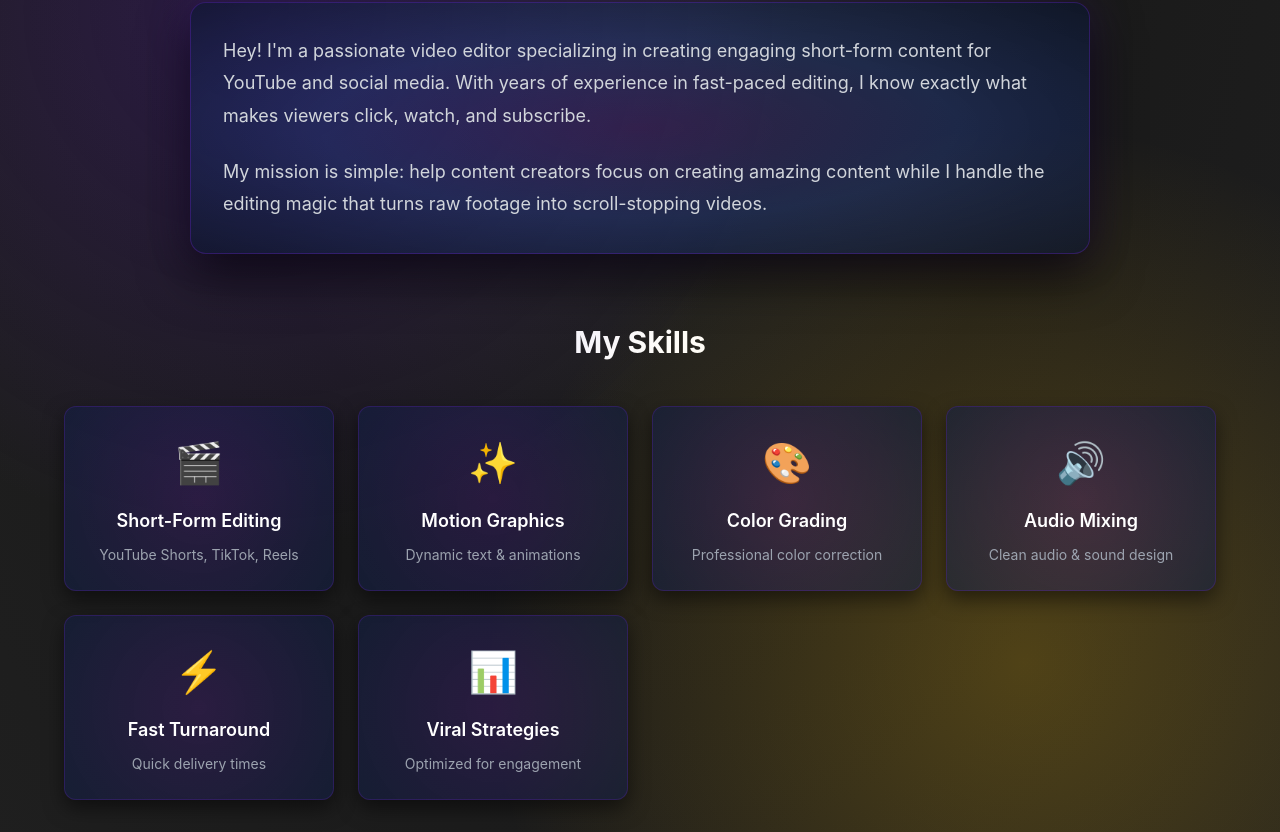
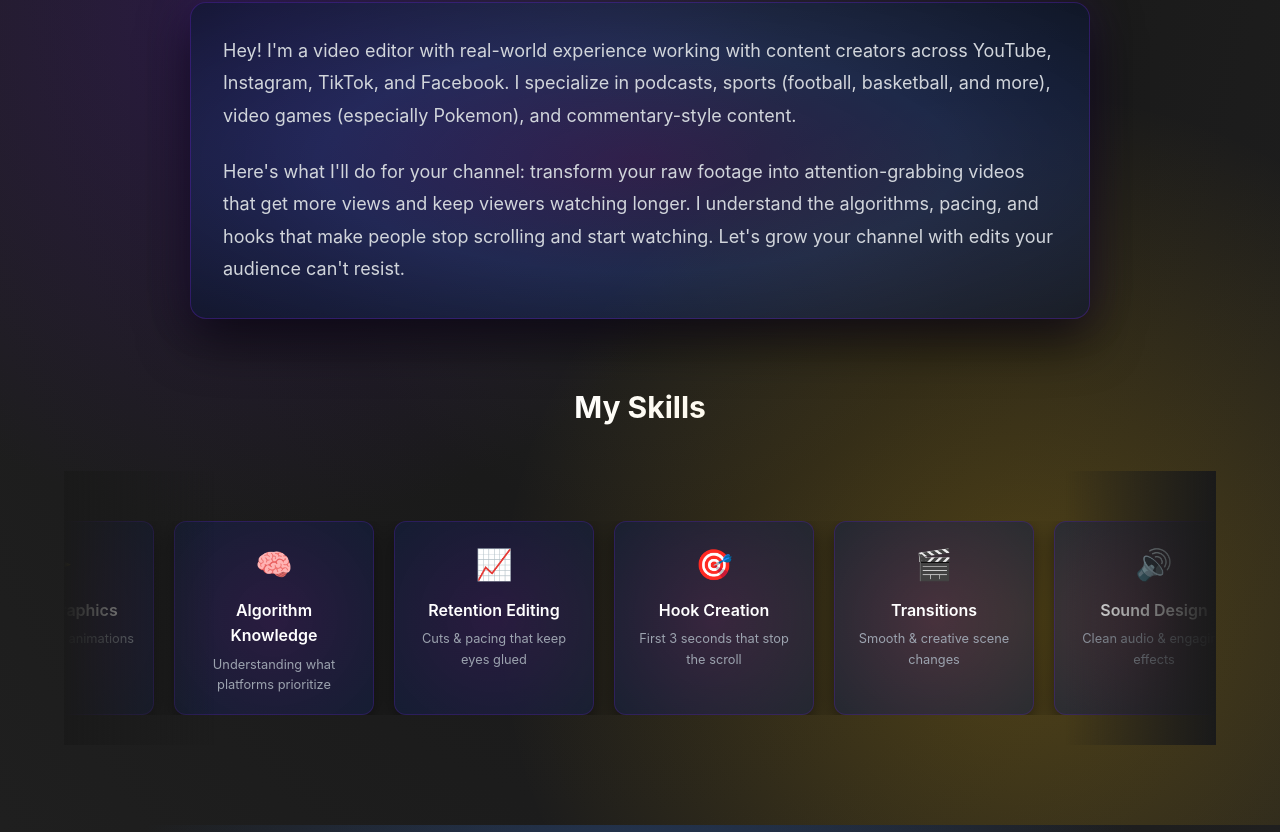
Before and after one commit to adxmrxk/Video-Editing-Portfolio, an Angular app: page / in a window 1280 px wide. Shown: the part 1008-1840 px from the top of the page. Built offline with nearby package versions, Linux system fonts and the light colour scheme.

Commit message:
Work on About me section, add more blue to certain areas on other parts of page

```diff
--- a/src/app/components/about/about.component.css
+++ b/src/app/components/about/about.component.css
@@ -62,15 +62,63 @@
   margin-bottom: 40px;
 }
 
-.skills-grid {
-  display: grid;
-  grid-template-columns: repeat(auto-fit, minmax(250px, 1fr));
-  gap: 24px;
+.skills-carousel-container {
+  position: relative;
+  overflow-x: hidden;
+  overflow-y: visible;
+  padding: 50px 0 30px 0;
+}
+
+.skills-carousel-container::before,
+.skills-carousel-container::after {
+  content: '';
+  position: absolute;
+  top: 0;
+  bottom: 0;
+  width: 150px;
+  z-index: 2;
+  pointer-events: none;
+}
+
+.skills-carousel-container::before {
+  left: 0;
+  background: linear-gradient(to right, rgba(26, 26, 26, 1) 0%, rgba(26, 26, 26, 0) 100%);
+}
+
+.skills-carousel-container::after {
+  right: 0;
+  background: linear-gradient(to left, rgba(26, 26, 26, 1) 0%, rgba(26, 26, 26, 0) 100%);
+}
+
+.skills-carousel {
+  display: flex;
+  overflow: hidden;
+}
+
+.skills-track {
+  display: flex;
+  gap: 20px;
+  animation: scroll 30s linear infinite;
+  flex-shrink: 0;
+  padding-right: 20px;
+}
+
+@keyframes scroll {
+  0% {
+    transform: translateX(0);
+  }
+  100% {
+    transform: translateX(-100%);
+  }
+}
+
+.skills-carousel:hover .skills-track {
+  animation-play-state: paused;
 }
 
 .skill-card {
   background: radial-gradient(circle at center, rgba(76, 29, 149, 0.3) 0%, rgba(15, 31, 74, 0.5) 100%);
-  padding: 24px;
+  padding: 18px;
   border-radius: 12px;
   text-align: center;
   transition: all 0.3s ease;
@@ -78,27 +126,29 @@
   box-shadow: 0 8px 20px rgba(0, 0, 0, 0.5);
   position: relative;
   z-index: 1;
+  min-width: 200px;
+  max-width: 200px;
+  flex-shrink: 0;
 }
 
 .skill-card:hover {
   background: radial-gradient(circle at center, rgba(249, 115, 22, 0.4) 0%, rgba(234, 179, 8, 0.3) 50%, rgba(91, 33, 182, 0.4) 100%);
-  transform: scale(1.05);
   border: 1px solid rgba(249, 115, 22, 0.6);
   box-shadow: 0 15px 40px rgba(249, 115, 22, 0.5);
 }
 
 .skill-icon {
-  font-size: 2.5rem;
-  margin-bottom: 12px;
+  font-size: 1.875rem;
+  margin-bottom: 10px;
 }
 
 .skill-card h4 {
-  font-size: 1.125rem;
+  font-size: 1rem;
   font-weight: 600;
-  margin-bottom: 8px;
+  margin-bottom: 6px;
 }
 
 .skill-card p {
   color: #9ca3af;
-  font-size: 0.875rem;
+  font-size: 0.8rem;
 }
--- a/src/app/components/about/about.component.html
+++ b/src/app/components/about/about.component.html
@@ -6,21 +6,24 @@
 
     <div class="about-content">
       <p>
-        Hey! I'm a passionate video editor specializing in creating engaging short-form content for YouTube and social media.
-        With years of experience in fast-paced editing, I know exactly what makes viewers click, watch, and subscribe.
+        Hey! I'm a video editor with real-world experience working with content creators across YouTube, Instagram, TikTok, and Facebook.
+        I specialize in podcasts, sports (football, basketball, and more), video games (especially Pokemon), and commentary-style content.
       </p>
       <p>
-        My mission is simple: help content creators focus on creating amazing content while I handle the editing magic that turns raw footage into scroll-stopping videos.
+        Here's what I'll do for your channel: transform your raw footage into attention-grabbing videos that get more views and keep viewers watching longer.
+        I understand the algorithms, pacing, and hooks that make people stop scrolling and start watching. Let's grow your channel with edits your audience can't resist.
       </p>
     </div>
 
     <div class="skills-section">
       <h3 class="skills-title">My Skills</h3>
-      <div class="skills-grid">
+      <div class="skills-carousel-container">
+        <div class="skills-carousel">
+          <div class="skills-track">
             <div class="skill-card">
-          <div class="skill-icon">🎬</div>
-          <h4>Short-Form Editing</h4>
-          <p>YouTube Shorts, TikTok, Reels</p>
+              <div class="skill-icon">📱</div>
+              <h4>Multi-Platform Optimization</h4>
+              <p>Perfect formatting for every platform</p>
             </div>
 
             <div class="skill-card">
@@ -30,27 +33,102 @@
             </div>
 
             <div class="skill-card">
+              <div class="skill-icon">🧠</div>
+              <h4>Algorithm Knowledge</h4>
+              <p>Understanding what platforms prioritize</p>
+            </div>
+
+            <div class="skill-card">
+              <div class="skill-icon">📈</div>
+              <h4>Retention Editing</h4>
+              <p>Cuts & pacing that keep eyes glued</p>
+            </div>
+
+            <div class="skill-card">
+              <div class="skill-icon">🎯</div>
+              <h4>Hook Creation</h4>
+              <p>First 3 seconds that stop the scroll</p>
+            </div>
+
+            <div class="skill-card">
+              <div class="skill-icon">🎬</div>
+              <h4>Transitions</h4>
+              <p>Smooth & creative scene changes</p>
+            </div>
+
+            <div class="skill-card">
+              <div class="skill-icon">🔊</div>
+              <h4>Sound Design</h4>
+              <p>Clean audio & engaging effects</p>
+            </div>
+
+            <div class="skill-card">
               <div class="skill-icon">🎨</div>
               <h4>Color Grading</h4>
               <p>Professional color correction</p>
             </div>
 
             <div class="skill-card">
-          <div class="skill-icon">🔊</div>
-          <h4>Audio Mixing</h4>
-          <p>Clean audio & sound design</p>
+              <div class="skill-icon">📖</div>
+              <h4>Storytelling & Pacing</h4>
+              <p>Engaging narrative flow</p>
+            </div>
+          </div>
+          <div class="skills-track" aria-hidden="true">
+            <div class="skill-card">
+              <div class="skill-icon">📱</div>
+              <h4>Multi-Platform Optimization</h4>
+              <p>Perfect formatting for every platform</p>
             </div>
 
             <div class="skill-card">
-          <div class="skill-icon">⚡</div>
-          <h4>Fast Turnaround</h4>
-          <p>Quick delivery times</p>
+              <div class="skill-icon">✨</div>
+              <h4>Motion Graphics</h4>
+              <p>Dynamic text & animations</p>
             </div>
 
             <div class="skill-card">
-          <div class="skill-icon">📊</div>
-          <h4>Viral Strategies</h4>
-          <p>Optimized for engagement</p>
+              <div class="skill-icon">🧠</div>
+              <h4>Algorithm Knowledge</h4>
+              <p>Understanding what platforms prioritize</p>
+            </div>
+
+            <div class="skill-card">
+              <div class="skill-icon">📈</div>
+              <h4>Retention Editing</h4>
+              <p>Cuts & pacing that keep eyes glued</p>
+            </div>
+
+            <div class="skill-card">
+              <div class="skill-icon">🎯</div>
+              <h4>Hook Creation</h4>
+              <p>First 3 seconds that stop the scroll</p>
+            </div>
+
+            <div class="skill-card">
+              <div class="skill-icon">🎬</div>
+              <h4>Transitions</h4>
+              <p>Smooth & creative scene changes</p>
+            </div>
+
+            <div class="skill-card">
+              <div class="skill-icon">🔊</div>
+              <h4>Sound Design</h4>
+              <p>Clean audio & engaging effects</p>
+            </div>
+
+            <div class="skill-card">
+              <div class="skill-icon">🎨</div>
+              <h4>Color Grading</h4>
+              <p>Professional color correction</p>
+            </div>
+
+            <div class="skill-card">
+              <div class="skill-icon">📖</div>
+              <h4>Storytelling & Pacing</h4>
+              <p>Engaging narrative flow</p>
+            </div>
+          </div>
         </div>
       </div>
     </div>
--- a/src/app/components/contact/contact.component.css
+++ b/src/app/components/contact/contact.component.css
@@ -13,7 +13,8 @@
   right: 0;
   bottom: 0;
   background: radial-gradient(circle at 40% 30%, rgba(91, 33, 182, 0.35) 0%, transparent 50%),
-              radial-gradient(circle at 60% 70%, rgba(249, 115, 22, 0.3) 0%, transparent 50%);
+              radial-gradient(circle at 60% 70%, rgba(249, 115, 22, 0.3) 0%, transparent 50%),
+              radial-gradient(circle at 20% 80%, rgba(59, 130, 246, 0.4) 0%, transparent 50%);
   pointer-events: none;
 }
 
@@ -39,7 +40,7 @@
   border-radius: 20px;
   padding: 48px;
   border: 2px solid rgba(91, 33, 182, 0.6);
-  box-shadow: 0 30px 60px rgba(0, 0, 0, 0.7), 0 0 50px rgba(249, 115, 22, 0.2);
+  box-shadow: 0 30px 60px rgba(0, 0, 0, 0.7), 0 0 50px rgba(249, 115, 22, 0.2), 0 0 40px rgba(59, 130, 246, 0.4);
   position: relative;
   z-index: 1;
 }
@@ -52,7 +53,8 @@
   right: -2px;
   bottom: -2px;
   background: radial-gradient(circle at top, rgba(249, 115, 22, 0.2) 0%, transparent 60%),
-              radial-gradient(circle at bottom, rgba(91, 33, 182, 0.3) 0%, transparent 60%);
+              radial-gradient(circle at bottom, rgba(91, 33, 182, 0.3) 0%, transparent 60%),
+              radial-gradient(circle at left, rgba(59, 130, 246, 0.35) 0%, transparent 60%);
   border-radius: 20px;
   z-index: -1;
 }
@@ -69,7 +71,7 @@
   border-radius: 16px;
   padding: 32px;
   border: 2px solid rgba(91, 33, 182, 0.4);
-  box-shadow: 0 20px 40px rgba(0, 0, 0, 0.6), 0 0 30px rgba(76, 29, 149, 0.2);
+  box-shadow: 0 20px 40px rgba(0, 0, 0, 0.6), 0 0 30px rgba(76, 29, 149, 0.2), 0 0 30px rgba(59, 130, 246, 0.4);
 }
 
 .availability-card h3,
@@ -143,7 +145,7 @@
   background: rgba(91, 33, 182, 0.3);
   border-color: rgba(234, 179, 8, 0.5);
   transform: translateX(4px);
-  box-shadow: 0 4px 12px rgba(91, 33, 182, 0.4);
+  box-shadow: 0 4px 12px rgba(91, 33, 182, 0.4), 0 0 10px rgba(59, 130, 246, 0.3);
 }
 
 .contact-link svg {
@@ -179,7 +181,7 @@
   width: 100%;
   padding: 12px 16px;
   background: radial-gradient(ellipse at top, rgba(15, 31, 74, 0.3) 0%, rgba(10, 21, 48, 0.6) 100%);
-  border: 2px solid rgba(30, 58, 138, 0.4);
+  border: 1px solid rgba(30, 58, 138, 0.4);
   border-radius: 10px;
   color: white;
   font-size: 1rem;
@@ -274,7 +276,7 @@
   display: inline-flex;
   align-items: center;
   gap: 8px;
-  background: radial-gradient(circle, #eab308 0%, #f97316 50%, #5b21b6 100%);
+  background: radial-gradient(circle, #eab308 0%, #3b82f6 50%, #5b21b6 100%);
   -webkit-background-clip: text;
   -webkit-text-fill-color: transparent;
   background-clip: text;
--- a/src/app/components/portfolio/portfolio.component.css
+++ b/src/app/components/portfolio/portfolio.component.css
@@ -13,7 +13,8 @@
   right: 0;
   bottom: 0;
   background: radial-gradient(circle at 30% 50%, rgba(234, 179, 8, 0.3) 0%, transparent 45%),
-              radial-gradient(circle at 70% 50%, rgba(76, 29, 149, 0.35) 0%, transparent 45%);
+              radial-gradient(circle at 70% 50%, rgba(76, 29, 149, 0.35) 0%, transparent 45%),
+              radial-gradient(circle at 50% 20%, rgba(59, 130, 246, 0.35) 0%, transparent 50%);
   pointer-events: none;
 }
 
```
Lines whose indentation alone changed are shown as unchanged.
